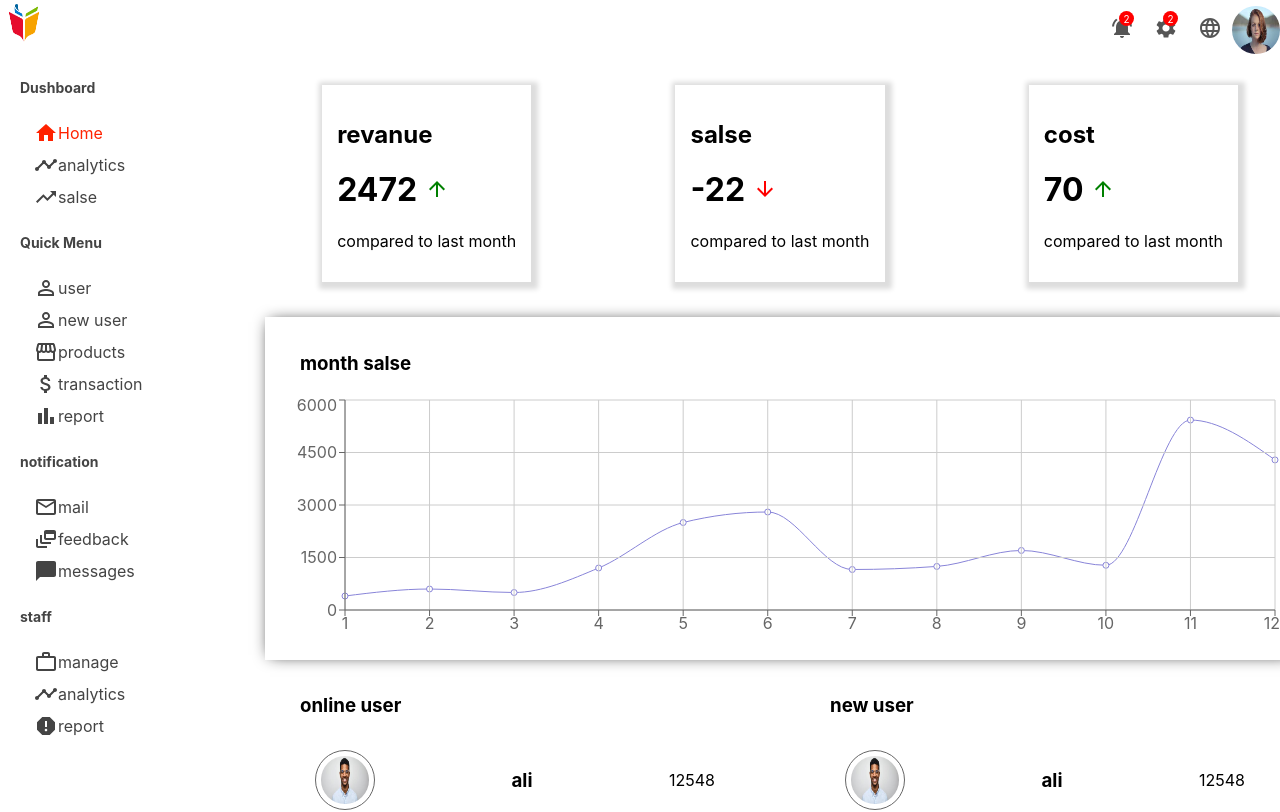
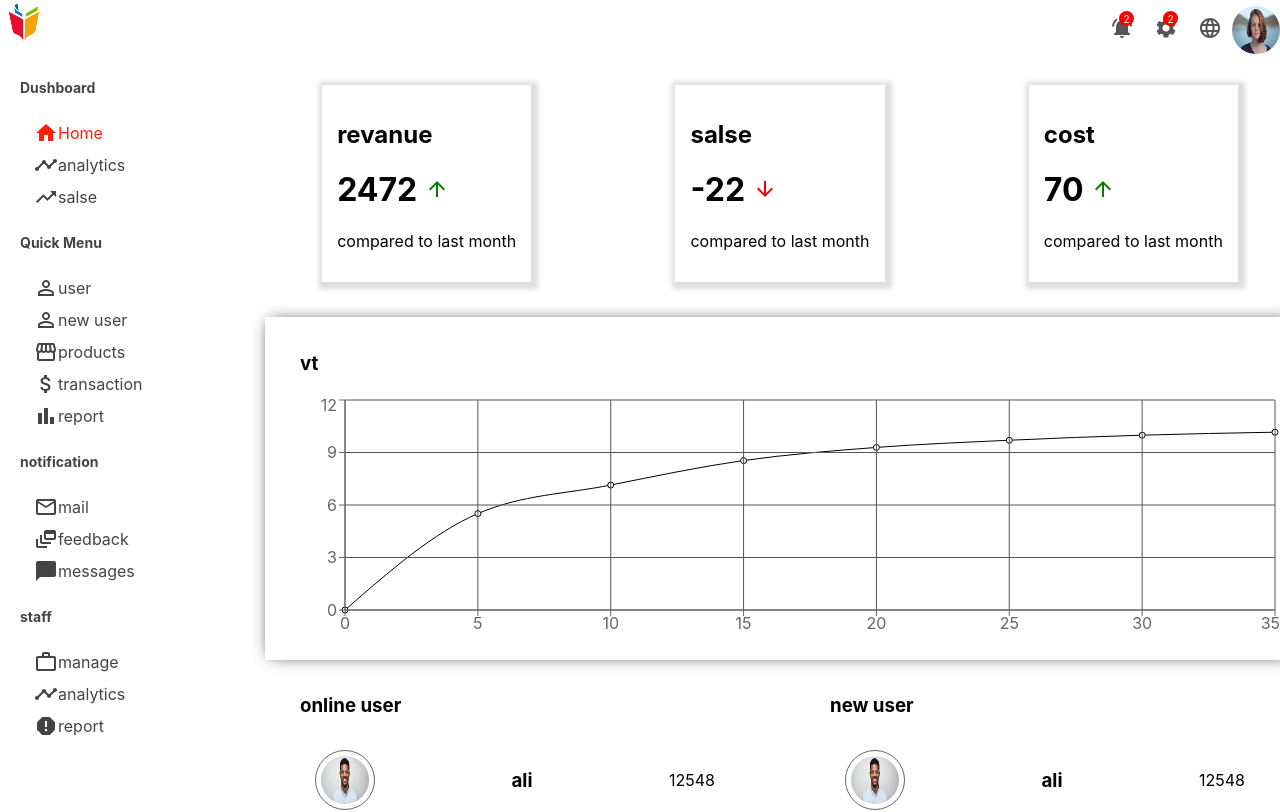
Before and after one commit to mhscan/admin-dashboard, a React (Create React App) app: page / in a window 1280 px wide. Shown: the top 812 px of the page. Built offline with nearby package versions, Linux system fonts and the light colour scheme.

Commit message:
comit last update

```diff
--- a/package.json
+++ b/package.json
@@ -21,6 +21,8 @@
     "recharts": "^2.3.2",
     "router-dom": "^2.2.10",
     "styled-components": "^5.3.6",
+    "sweet-alert": "^2.0.5",
+    "sweetalert": "^2.1.2",
     "web-vitals": "^2.1.4"
   },
   "scripts": {
--- a/src/Component/Chart/Chart.js
+++ b/src/Component/Chart/Chart.js
@@ -5,11 +5,11 @@ import { ResponsiveContainer, LineChart, Line, CartesianGrid, XAxis, YAxis } fro
 
 export default function Chart({ chartdata, title}) {
     return <div className="chart">
-        <h3 >{title} </h3>
+        <h3 >vt </h3>
         <ResponsiveContainer width={1000} aspect={4}>
             <LineChart width={600} height={300} data={chartdata}>
-                <Line type="monotone" dataKey="cost" stroke="#8884d8" />
-                <CartesianGrid stroke="#ccc" />
+                <Line type="monotone" dataKey="cost" stroke="#000" />
+                <CartesianGrid stroke="#555" />
                 <XAxis dataKey="name" />
                 <YAxis />
             </LineChart>
--- a/src/pages/Home/Home.js
+++ b/src/pages/Home/Home.js
@@ -12,18 +12,15 @@ export default function Home() {
   ];
 
   const tabledata = [
-    { name: "1", cost: 400 },
-    { name: "2", cost: 600 },
-    { name: "3", cost: 500 },
-    { name: "4", cost: 1200 },
-    { name: "5", cost: 2500 },
-    { name: "6", cost: 2800 },
-    { name: "7", cost: 1157 },
-    { name: "8", cost: 1245 },
-    { name: "9", cost: 1701 },
-    { name: "10", cost: 1278 },
-    { name: "11", cost: 5427 },
-    { name: "12", cost: 4288 },
+    { name: "0", cost: 0 },
+    { name: "5", cost: 5.51 },
+    { name: "10", cost: 7.14 },
+    { name: "15", cost: 8.54 },
+    { name: "20", cost: 9.29 },
+    { name: "25", cost: 9.70 },
+    { name: "30", cost: 9.99 },
+    { name: "35", cost: 10.16 },
+
   ];
 
   let onlineuser = [
--- a/src/pages/Userlist/Userlist.js
+++ b/src/pages/Userlist/Userlist.js
@@ -1,53 +1,36 @@
 import React, { useState } from "react";
 
-import { DataGrid } from '@mui/x-data-grid';
-import Button from '@mui/material/Button';
-import Box from '@mui/material/Box';
+import { DataGrid } from "@mui/x-data-grid";
+import Button from "@mui/material/Button";
+import swal from "sweetalert";
 import { Link } from "react-router-dom";
 import DeleteOutlineIcon from "@mui/icons-material/DeleteOutline";
 import { userRows } from "../../data";
 import "./Userlist.css";
-import ModeEditIcon from '@mui/icons-material/ModeEdit';
-
-
-import Typography from '@mui/material/Typography';
-import Modal from '@mui/material/Modal';
-
-
-
-
+import ModeEditIcon from "@mui/icons-material/ModeEdit";
 
 export default function Userlist() {
-  const [edit, setEdit] = useState(false);
-  const OpenEdit = () => setEdit(true);
-  const closeEdit = () => setEdit(false);
+  const [userDatas, setUserDatas] = useState(userRows);
 
+  const DeletUserAlert = (userid) => {
+    swal({
+      title: "Are you sure?",
+      text: "Once deleted, you will not be able to recover!",
+      icon: "warning",
+      buttons: true,
+      dangerMode: true,
+    }).then((willDelete) => {
+      if (willDelete) {
+        setUserDatas(userDatas.filter((user) => user.id !== userid));
 
-
-  const [userdelet, setuserdelet] = useState(false);
-  const openDelet = () => setuserdelet(true);
-  const closeDelet = () => setuserdelet(false);
-
-
-  const [userDatas] = useState(userRows);
-
-
-
-
-
-  const style = {
-    position: 'absolute',
-    top: '50%',
-    left: '50%',
-    transform: 'translate(-50%, -50%)',
-    width: 400,
-    bgcolor: 'background.paper',
-    border: '2px solid #000',
-    boxShadow: 24,
-    p: 4,
+        swal("USER DELETED", {
+          icon: "success",
+        });
+      } else {
+        swal("USER DATA IS SAFE!");
+      }
+    });
   };
-
-
 
   const columns = [
     {
@@ -63,7 +46,11 @@ export default function Userlist() {
         return (
           <Link to="/" className="link">
             <div className="userListUser">
-              <img src={params.row.avatar} className="userListImg" alt="avatar"/>
+              <img
+                src={params.row.avatar}
+                className="userListImg"
+                alt="avatar"
+              />
               {params.row.username}
             </div>
           </Link>
@@ -92,13 +79,13 @@ export default function Userlist() {
       renderCell: (params) => {
         return (
           <>
-            <Button onClick={OpenEdit}><ModeEditIcon/></Button>
+            <Link to={`user/${params.row.id}`}>
+              <ModeEditIcon />
+            </Link>
 
-            <Button onClick={openDelet}><DeleteOutlineIcon/></Button>
-
-
-
-
+            <Button onClick={() => DeletUserAlert(params.row.id)}>
+              <DeleteOutlineIcon />
+            </Button>
           </>
         );
       },
@@ -106,51 +93,13 @@ export default function Userlist() {
   ];
 
   return (
-    <div className='userList'>
+    <div className="userList">
       <DataGrid
         rows={userDatas}
         columns={columns}
         disableSelectionOnClick
         pageSize={10}
       />
-
-
-<Modal
-        open={edit}
-        onClose={closeEdit}
-        aria-labelledby="modal-modal-title"
-        aria-describedby="modal-modal-description"
-      >
-        <Box sx={style}>
-          <Typography id="modal-modal-title" variant="h6" component="h2">
-            EDIT USER
-          </Typography>
-          <Typography id="modal-modal-description" sx={{ mt: 2 }}>
-            EDIT FORM
-            <Button onClick={closeEdit} >close</Button>
-          </Typography>
-        </Box>
-      </Modal>
-
-      <Modal
-        open={userdelet}
-        onClose={closeDelet}
-        aria-labelledby="modal-modal-title"
-        aria-describedby="modal-modal-description"
-      >
-        <Box sx={style}>
-          <Typography id="modal-modal-title" variant="h6" component="h2">
-            DELET USER
-          </Typography>
-          <Typography id="modal-modal-description" sx={{ mt: 2 }}>
-            DELET FORM
-            <Button onClick={closeDelet} >close</Button>
-          </Typography>
-        </Box>
-      </Modal>
-
     </div>
   );
-
-
 }
```
Also changed, not shown: 1 other file (tests, documents, lock files or other folders).
